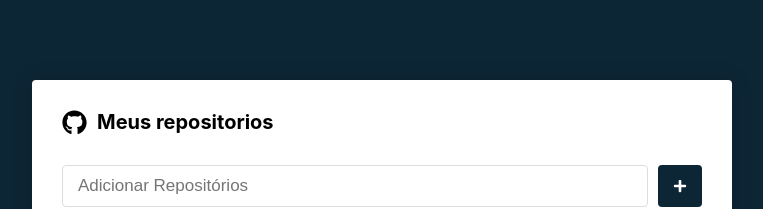
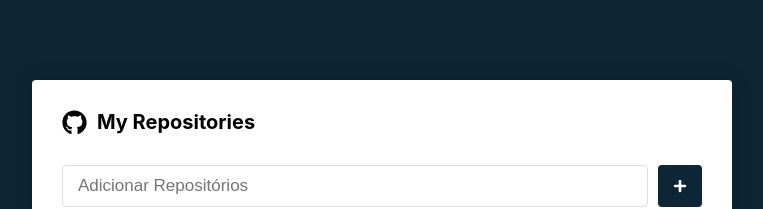
Before and after one commit to Sutolix/repo_search, a React (Create React App) app: page / in a window 1280 px wide. Shown: the top 209 px of the page, without its empty margins (258-1021 px from the left). Built offline with nearby package versions, Linux system fonts and the light colour scheme.

Commit message:
tittle change

```diff
--- a/src/pages/Main/index.js
+++ b/src/pages/Main/index.js
@@ -92,7 +92,7 @@ export default function Main() {
     <Container>
       <h1>
         <FaGithub size={25} />
-        Meus repositorios
+        My Repositories
       </h1>
 
       <Form onSubmit={handleSubmit}>
```
